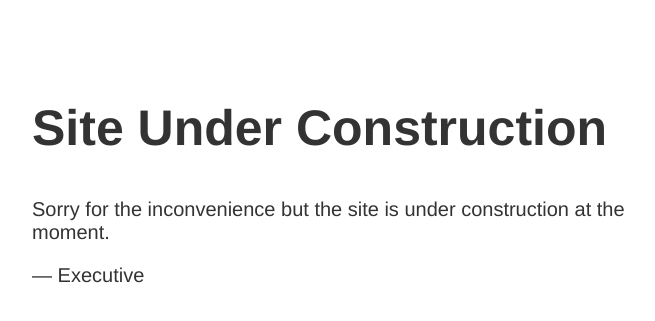
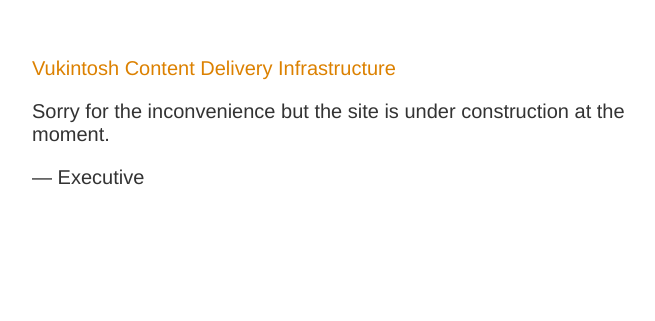
Before and after one commit to vukintoshalpha/cdi, a plain HTML site: page index.html in a window 1280 px wide. Shown: the part 101-422 px from the top of the page, without its empty margins (283-938 px from the left). Drawn offline with Linux system fonts and the light colour scheme.

Commit message:
Update index.html

```diff
--- a/index.html
+++ b/index.html
@@ -10,7 +10,7 @@
 </style>
 
 <article>
-    <h1>Site Under Construction</h1>
+    <a href="/log.svg">Vukintosh Content Delivery Infrastructure</a>
     <div>
         <p>Sorry for the inconvenience but the site is under construction at the moment.</p>
         <p>&mdash; Executive</p>
```
